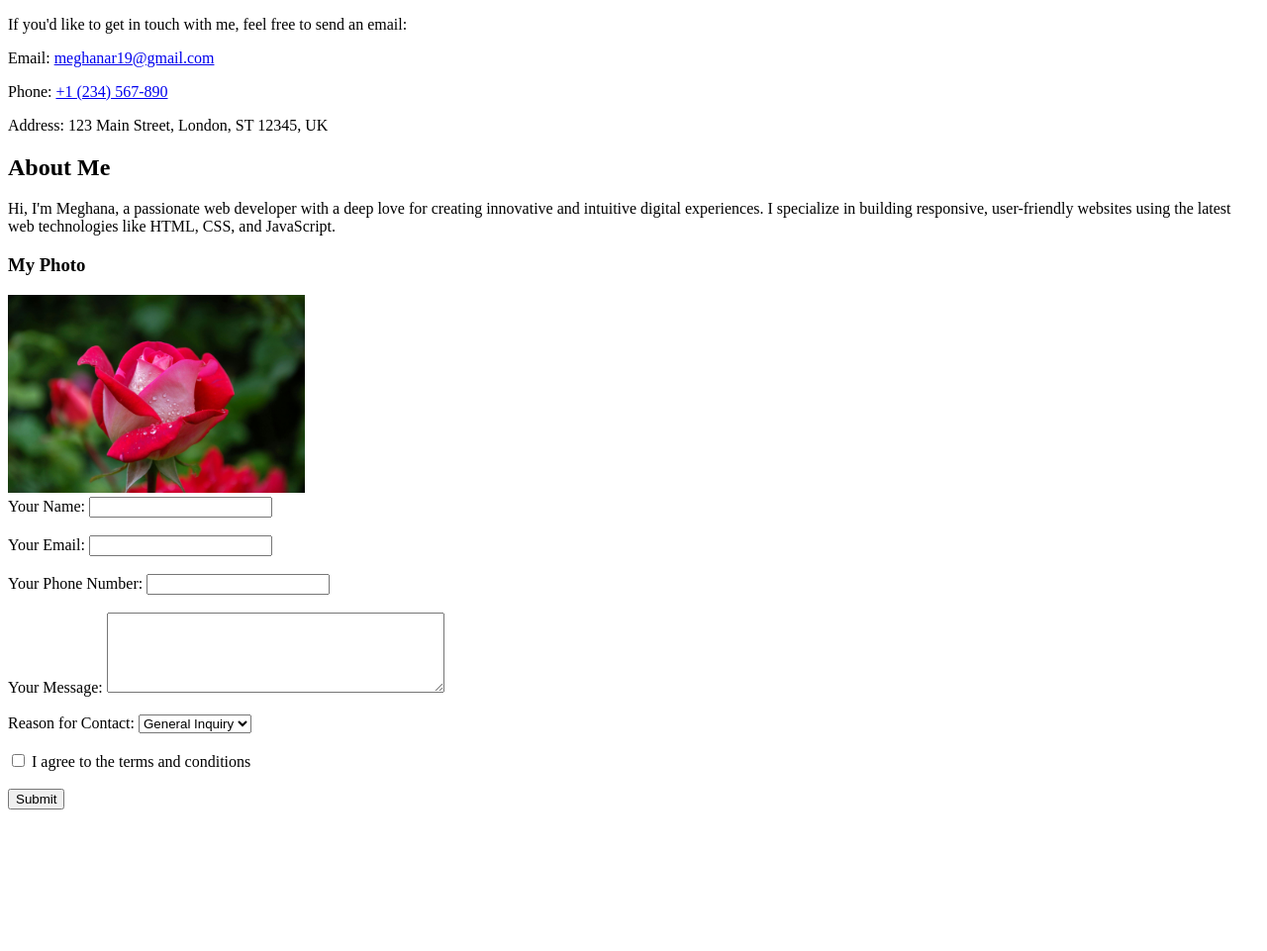
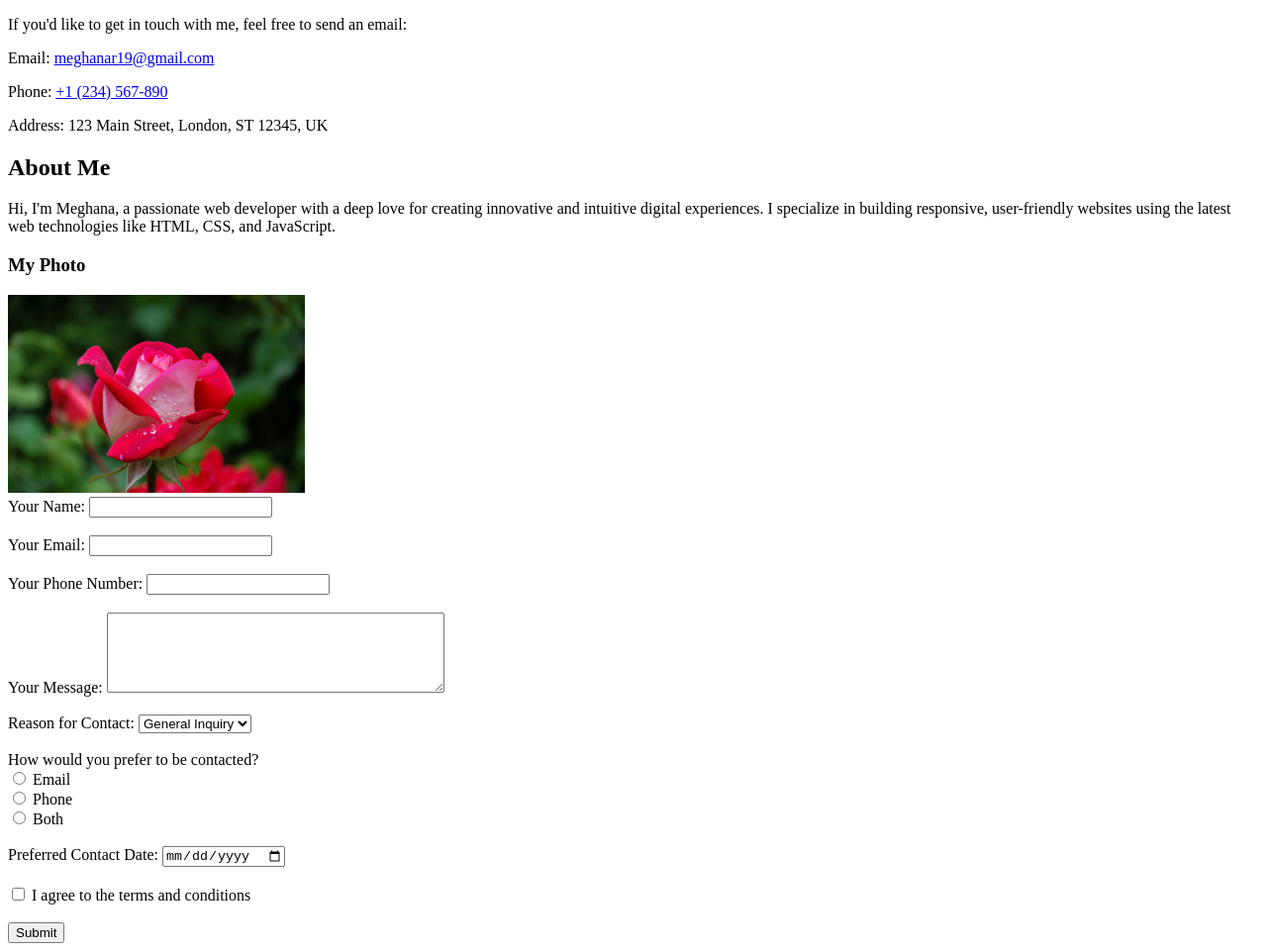
Before and after one commit to meghanasrividya/MyFirstWebPage, a plain HTML site: page index.html in a window 1280 px wide. Shown: the part 105-1066 px from the top of the page at 99% size. Before the commit the page ends 931 px from the top, so only its background shows below. Drawn offline with Linux system fonts and the light colour scheme.

Commit message:
added further changes

```diff
--- a/index.html
+++ b/index.html
@@ -55,6 +55,22 @@
         </select>
         <br><br>
 
+        <label>How would you prefer to be contacted?</label><br>
+        <input type="radio" id="contact_email" name="contact_method" value="email">
+        <label for="contact_email">Email</label><br>
+        <input type="radio" id="contact_phone" name="contact_method" value="phone">
+        <label for="contact_phone">Phone</label><br>
+        <input type="radio" id="contact_both" name="contact_method" value="both">
+        <label for="contact_both">Both</label><br>
+        <br>
+
+        <label for="date">Preferred Contact Date:</label>
+        <input type="date" id="date" name="date">
+        <br><br>
+
+
+
+
         <label for="terms">
             <input type="checkbox" id="terms" name="terms" required>
             I agree to the terms and conditions
```
